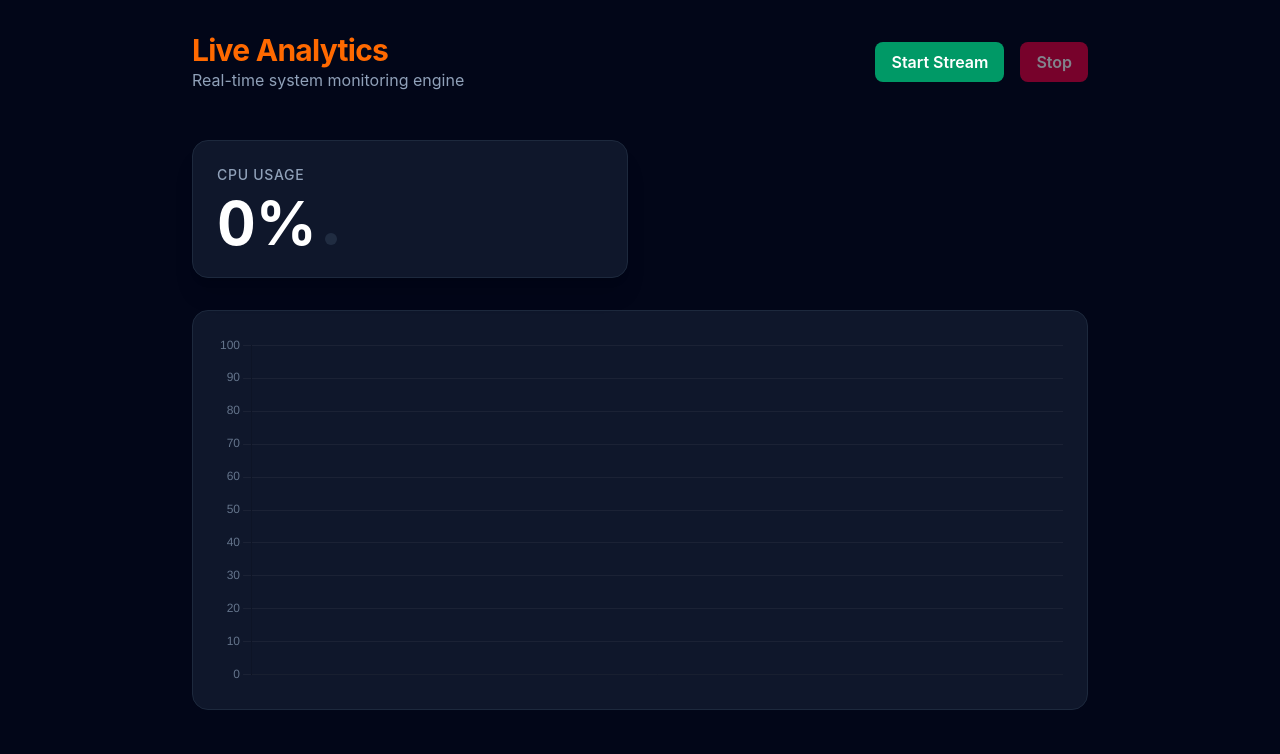
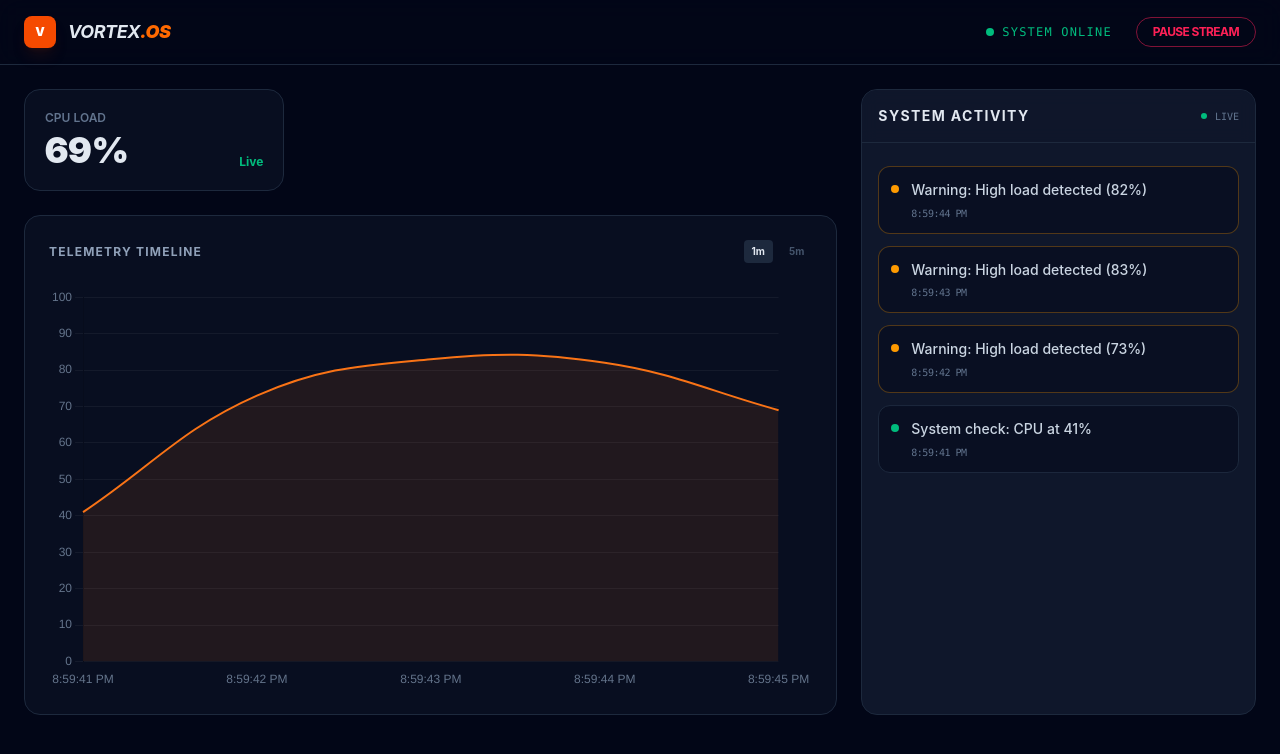
Before and after one commit to JasonChukwuebuka01/analytics-dashboard, a Vue app: page / in a window 1280 px wide. Shown: the top 754 px of the page. Built offline with nearby package versions, Linux system fonts and the light colour scheme; the HTML template or start-up script is replaced by a standard one.

Commit message:
feat: implement semantic ActivityFeed with auto-scroll and transition animations

```diff
--- a/src/App.vue
+++ b/src/App.vue
@@ -1,51 +1,83 @@
 <script setup lang="ts">
+import { onMounted } from 'vue'
 import { useDashboardStore } from './stores/useDashboardStore'
 import RealTimeChart from './components/RealTimeChart.vue'
+import ActivityFeed from './components/ActivityFeed.vue'
 
-// Initialize the store
-let store = useDashboardStore()
+const store = useDashboardStore()
+
+// Auto-start the "proper" system on mount
+onMounted(() => {
+  store.startStream()
+})
 </script>
 
 <template>
-  <main class="min-h-screen bg-slate-950 text-white p-8">
-    <div class="max-w-4xl mx-auto">
-
-      <header class="flex justify-between items-center mb-12">
-        <div>
-          <h1 class="text-3xl font-bold tracking-tight text-orange-500">Live Analytics</h1>
-          <p class="text-slate-400">Real-time system monitoring engine</p>
+  <div class="min-h-screen bg-[#020617] text-slate-200 font-sans selection:bg-orange-500/30">
+    <!-- 1. Top Navigation Bar -->
+    <nav class="border-b border-slate-800 bg-slate-950/50 backdrop-blur-md sticky top-0 z-50">
+      <div class="max-w-[1600px] mx-auto px-6 h-16 flex items-center justify-between">
+        <div class="flex items-center gap-3">
+          <div class="w-8 h-8 bg-orange-600 rounded-lg flex items-center justify-center shadow-lg shadow-orange-900/20">
+            <span class="font-black text-white text-xs">V</span>
+          </div>
+          <h1 class="font-bold tracking-tight text-lg uppercase italic">Vortex<span
+              class="text-orange-500 font-black">.OS</span></h1>
         </div>
 
-        <div class="space-x-4">
-          <button @click="store.startStream" :disabled="store.isStreaming"
-            class="px-4 py-2 bg-emerald-600 hover:bg-emerald-500 disabled:opacity-50 disabled:cursor-not-allowed rounded-lg font-semibold transition-all">
-            Start Stream
-          </button>
-          <button @click="store.stopStream" :disabled="!store.isStreaming"
-            class="px-4 py-2 bg-rose-600 hover:bg-rose-500 disabled:opacity-50 rounded-lg font-semibold transition-all">
-            Stop
+        <div class="flex items-center gap-6">
+          <div class="hidden md:flex items-center gap-2">
+            <div class="w-2 h-2 rounded-full bg-emerald-500 animate-pulse"></div>
+            <span class="text-xs font-mono text-emerald-500 uppercase tracking-widest">System Online</span>
+          </div>
+          <button @click="store.isStreaming ? store.stopStream() : store.startStream()"
+            class="px-4 py-1.5 rounded-full text-xs font-bold uppercase tracking-tighter transition-all border" :class="store.isStreaming
+              ? 'border-rose-500/50 text-rose-500 hover:bg-rose-500/10'
+              : 'border-emerald-500/50 text-emerald-500 hover:bg-emerald-500/10'">
+            {{ store.isStreaming ? 'Pause Stream' : 'Resume Stream' }}
           </button>
         </div>
-      </header>
+      </div>
+    </nav>
 
-      <div class="grid grid-cols-1 md:grid-cols-2 gap-6">
-        <div class="bg-slate-900 border border-slate-800 p-6 rounded-2xl shadow-xl">
-          <h3 class="text-slate-400 text-sm font-medium uppercase tracking-wider">CPU Usage</h3>
-          <div class="mt-2 flex items-baseline gap-2">
-            <span class="text-6xl font-bold tabular-nums">
-              {{ store.latestValue }}%
-            </span>
-            <div class="w-3 h-3 rounded-full animate-pulse"
-              :class="store.isStreaming ? 'bg-emerald-500' : 'bg-slate-700'"></div>
+    <!-- 2. Main Dashboard Layout -->
+    <main class="max-w-[1600px] mx-auto p-6 grid grid-cols-12 gap-6">
+
+      <!-- LEFT COLUMN: Metrics & Chart (8 Cols) -->
+      <div class="col-span-12 lg:col-span-8 space-y-6">
+
+        <!-- Metric Cards Row -->
+        <div class="grid grid-cols-1 md:grid-cols-3 gap-4">
+          <div class="bg-slate-900/50 border border-slate-800 p-5 rounded-2xl">
+            <p class="text-xs font-semibold text-slate-500 uppercase">CPU Load</p>
+            <div class="flex items-end justify-between mt-1">
+              <h2 class="text-4xl font-black tabular-nums">{{ store.latestValue }}%</h2>
+              <span class="text-emerald-500 text-xs font-bold">Live</span>
+            </div>
+          </div>
+          <!-- We can add more metrics here later (Memory, Network) -->
+        </div>
+
+        <!-- Main Chart Container -->
+        <div class="bg-slate-900/50 border border-slate-800 p-6 rounded-2xl h-[500px] flex flex-col">
+          <div class="flex justify-between items-center mb-6">
+            <h3 class="font-bold text-slate-400 uppercase text-xs tracking-widest">Telemetry Timeline</h3>
+            <div class="flex gap-2">
+              <span class="px-2 py-1 rounded bg-slate-800 text-[10px] font-bold">1m</span>
+              <span class="px-2 py-1 rounded text-[10px] font-bold text-slate-600">5m</span>
+            </div>
+          </div>
+          <div class="flex-1">
+            <RealTimeChart :chart-data="store.cpuUsage" />
           </div>
         </div>
       </div>
 
-
-      <div class="mt-8 bg-slate-900 p-6 rounded-2xl border border-slate-800 h-[400px]">
-        <RealTimeChart :chart-data="store.cpuUsage" />
+      <!-- RIGHT COLUMN: Activity Feed (4 Cols) -->
+      <div class="col-span-12 lg:col-span-4 h-[700px] lg:h-auto">
+        <ActivityFeed />
       </div>
 
-    </div>
-  </main>
+    </main>
+  </div>
 </template>
--- /dev/null
+++ b/src/components/ActivityFeed.vue
@@ -0,0 +1,86 @@
+<script setup lang="ts">
+import { useDashboardStore } from '@/stores/useDashboardStore'
+
+const store = useDashboardStore()
+</script>
+
+<template>
+  <!-- SECTION: The primary container for this dashboard module -->
+  <section class="bg-slate-900 border border-slate-800 rounded-2xl flex flex-col h-full max-h-[700px] overflow-hidden">
+
+    <!-- HEADER: Contains title and status -->
+    <header
+      class="p-4 border-b border-slate-800 flex justify-between items-center bg-slate-900/80 backdrop-blur-sm sticky top-0 z-10">
+      <h3 class="font-bold text-slate-200 text-sm uppercase tracking-widest">System Activity</h3>
+      <span class="flex items-center gap-2">
+        <span class="w-1.5 h-1.5 rounded-full bg-emerald-500 animate-ping"></span>
+        <span class="text-[10px] font-mono text-slate-500 uppercase">Live</span>
+      </span>
+    </header>
+
+    <!-- UL: The semantic list of log events with internal scrolling -->
+    <ul class="flex-1 overflow-y-auto p-4 space-y-3 scroll-smooth custom-scrollbar">
+      <TransitionGroup name="list">
+        <li v-for="log in store.logs" :key="log.id"
+          class="flex items-start gap-3 p-3 rounded-xl border bg-slate-950/40 transition-all duration-300" :class="[
+            log.type === 'error' ? 'border-rose-500/30' :
+              log.type === 'warning' ? 'border-amber-500/30' :
+                'border-slate-800'
+          ]">
+          <!-- Semantic indicator for severity -->
+          <span class="mt-1.5 w-2 h-2 rounded-full shrink-0" :class="[
+            log.type === 'error' ? 'bg-rose-500 shadow-[0_0_8px_rgba(244,63,94,0.4)]' :
+              log.type === 'warning' ? 'bg-amber-500' :
+                'bg-emerald-500'
+          ]" aria-hidden="true"></span>
+
+          <article class="flex-1 min-w-0">
+            <p class="text-sm text-slate-300 leading-relaxed font-medium">
+              {{ log.message }}
+            </p>
+            <!-- TIME: Semantic element for dates/times -->
+            <time :datetime="log.timestamp"
+              class="text-[10px] font-mono text-slate-500 mt-1 block uppercase tracking-tighter">
+              {{ log.timestamp }}
+            </time>
+          </article>
+        </li>
+      </TransitionGroup>
+
+      <!-- Empty State -->
+      <li v-if="store.logs.length === 0" class="text-center py-20 text-slate-600 italic text-sm">
+        Initializing secure data tunnel...
+      </li>
+    </ul>
+  </section>
+</template>
+
+<style scoped>
+/* Transition Group Animations */
+.list-enter-active {
+  transition: all 0.5s cubic-bezier(0.4, 0, 0.2, 1);
+}
+
+.list-enter-from {
+  opacity: 0;
+  transform: translateY(-10px) scale(0.95);
+}
+
+/* Custom Slim Scrollbar for high-end UI */
+.custom-scrollbar::-webkit-scrollbar {
+  width: 4px;
+}
+
+.custom-scrollbar::-webkit-scrollbar-track {
+  background: transparent;
+}
+
+.custom-scrollbar::-webkit-scrollbar-thumb {
+  background: #1e293b;
+  border-radius: 10px;
+}
+
+.custom-scrollbar::-webkit-scrollbar-thumb:hover {
+  background: #334155;
+}
+</style>
--- a/src/stores/useDashboardStore.ts
+++ b/src/stores/useDashboardStore.ts
@@ -1,55 +1,80 @@
 import { defineStore } from 'pinia'
 import { ref, computed } from 'vue'
 
-// This is our Data Model (TypeScript)
 export interface MetricPoint {
   timestamp: string
   value: number
 }
 
+// 1. Define what a "Log" looks like
+export interface LogEntry {
+  id: string
+  timestamp: string
+  message: string
+  type: 'info' | 'warning' | 'error'
+}
+
 export const useDashboardStore = defineStore('dashboard', () => {
-  // 1. STATE (The raw data)
-  const cpuUsage = ref<MetricPoint[] >([])
+  const cpuUsage = ref<MetricPoint[]>([])
+  const logs = ref<LogEntry[]>([]) // New state for logs
   const isStreaming = ref(false)
   let timer: ReturnType<typeof setInterval> | null = null
 
-
-
-
-  // 2. ACTIONS (Functions that change the data)
   const startStream = () => {
     if (isStreaming.value) return
     isStreaming.value = true
 
     timer = setInterval(() => {
-      const newPoint: MetricPoint = {
-        timestamp: new Date().toLocaleTimeString(),
-        value: Math.floor(Math.random() * 100) // Simulating 0-100% CPU
-      }
+      const timestamp = new Date().toLocaleTimeString()
+      const newValue = Math.floor(Math.random() * 100)
 
-      // Add to our list
+      const newPoint: MetricPoint = { timestamp, value: newValue }
       cpuUsage.value.push(newPoint)
 
-      // Performance Optimization: Keep only the last 20 points
-      if (cpuUsage.value.length > 20) {
-        cpuUsage.value.shift()
-      }
+      if (cpuUsage.value.length > 20) cpuUsage.value.shift()
+
+      // 2. Logic: Create a log based on the value
+      generateLog(newValue, timestamp)
     }, 1000)
-  };
+  }
 
+  // 3. Helper function to create logs
+  const generateLog = (value: number, time: string) => {
+    let type: 'info' | 'warning' | 'error' = 'info'
+    let message = `System check: CPU at ${value}%`
 
+    if (value > 90) {
+      type = 'error'
+      message = `CRITICAL: CPU usage peaked at ${value}%!`
+    } else if (value > 70) {
+      type = 'warning'
+      message = `Warning: High load detected (${value}%)`
+    }
+
+    const newLog: LogEntry = {
+      id: crypto.randomUUID(), // Unique ID for Vue's list tracking
+      timestamp: time,
+      message,
+      type
+    }
+
+    // Add to the START of the array (newest first)
+    logs.value.unshift(newLog)
+
+    // Keep only the last 50 logs for performance
+    if (logs.value.length > 50) logs.value.pop()
+  }
 
   const stopStream = () => {
     if (timer) clearInterval(timer)
     isStreaming.value = false
-  };
+  }
 
-  // 3. GETTERS (Like 'useMemo' in React - computed values)
- const latestValue = computed(() => {
-  return cpuUsage.value.at(-1)?.value ?? 0
-})
+  const latestValue = computed(() => cpuUsage.value.at(-1)?.value ?? 0)
+
   return {
     cpuUsage,
+    logs, // Export logs
     isStreaming,
     startStream,
     stopStream,
```
